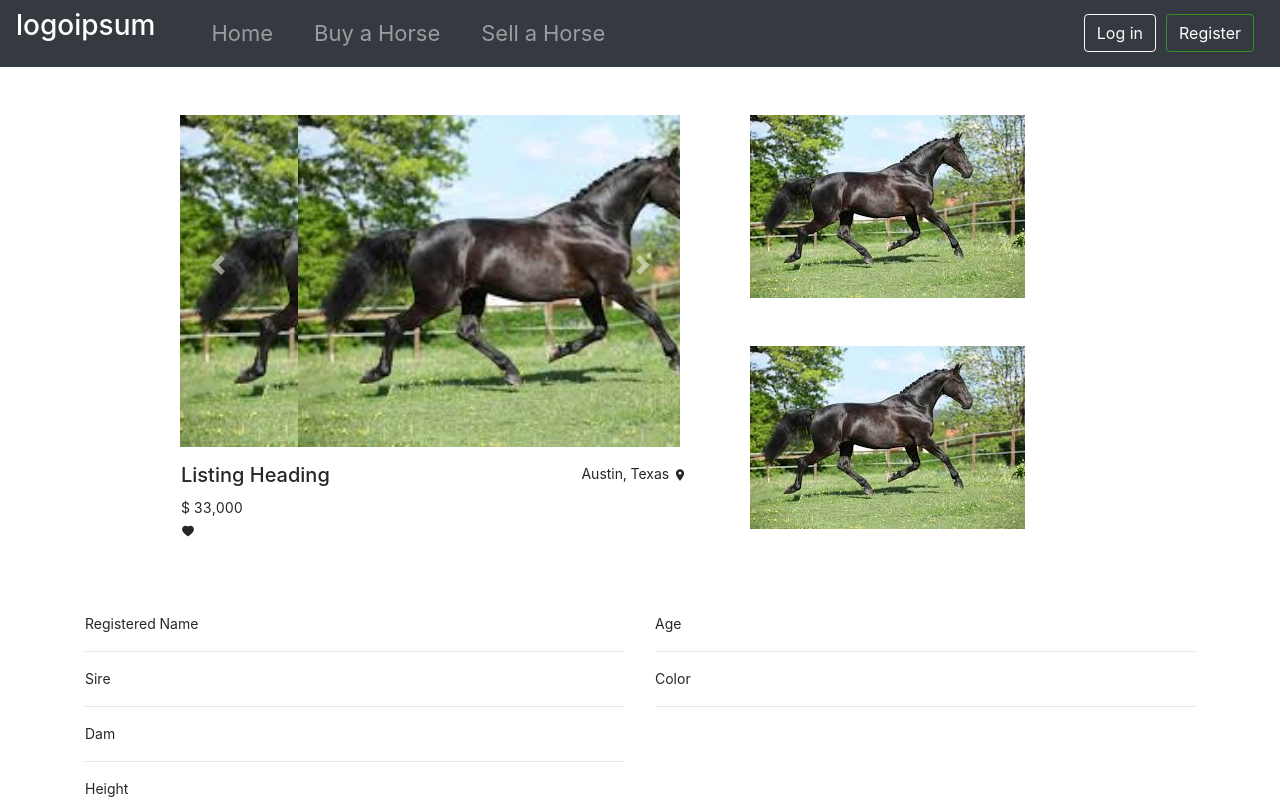
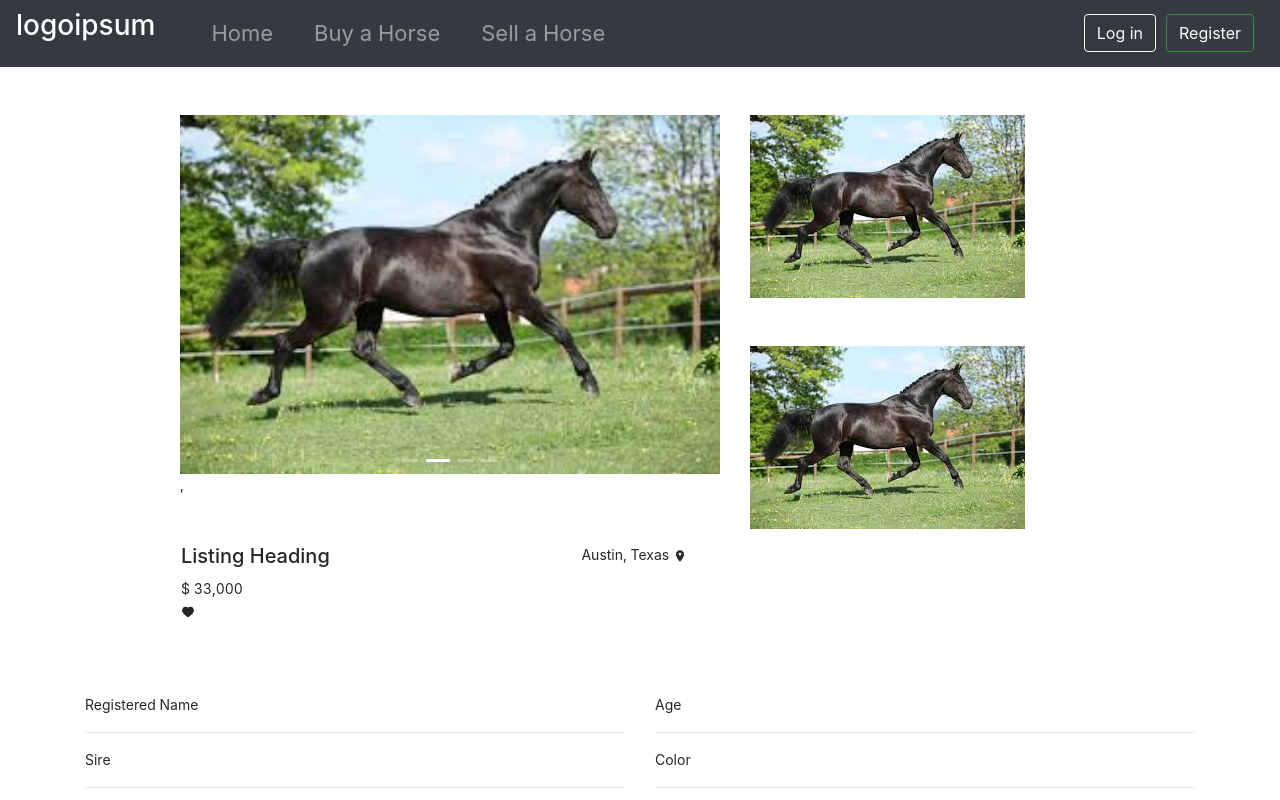
Before and after one commit to B2Gdevs/horse-market-react, a React (Create React App) app: page /listings-details in a window 1280 px wide. Shown: the top 800 px of the page. Built offline with nearby package versions, Linux system fonts and the light colour scheme.

Commit message:
resolved issue 10

```diff
--- a/package.json
+++ b/package.json
@@ -4,8 +4,9 @@
   "private": true,
   "dependencies": {
     "antd": "^4.16.0",
-    "bootstrap": "^4.3.1",
+    "bootstrap": "^4.6.0",
     "react": "^16.8.6",
+    "react-bootstrap": "^1.6.1",
     "react-dom": "^16.8.6",
     "react-horizontal-scrolling-menu": "^0.7.10",
     "react-icons": "^4.2.0",
--- a/src/details/ListingsDetails.js
+++ b/src/details/ListingsDetails.js
@@ -10,6 +10,7 @@ import {MdLocationOn} from 'react-icons/md';
 import {AiFillHeart} from 'react-icons/ai';
 import {AiOutlineMail} from 'react-icons/ai';
 import {Modal, Button} from 'antd';
+import {Carousel} from 'antd';
 import 'antd/dist/antd.css';
 
 const Styles = styled.div`
@@ -44,37 +45,42 @@ const ListingsDetails = () => {
         setIsModalVisible(false);
     };
 
+    const contentStyle = {
+        height: '160px',
+        color: '#fff',
+        lineHeight: '160px',
+        textAlign: 'center',
+        background: '#364d79',
+    };
 
     return (
         <Styles>
             <div className="">
                 <div className="container my-4">
                     <div className="row">
+
                         <div className="col-md-6 offset-md-1 my-4">
-                            <div id="carouselExampleControls" className="carousel slide slider mb-2"
-                                 data-ride="carousel">
-                                <div className="carousel-inner">
-                                    <div className="carousel-item active">
-                                        <img className="d-block w-100" src={horse1} alt={"img"}/>
-                                    </div>
-                                    <div className="carousel-item">
-                                        <img className="d-block w-100" src={horse1} alt={"img"}/>
-                                    </div>
-                                    <div className="carousel-item">
-                                        <img className="d-block w-100" src={horse1} alt={"img"}/>
-                                    </div>
+                            <div className="row">
+                                <div className="col-md-12">
+
+                                    <Carousel autoplay>
+                                        <div>
+                                            <img className={"w-100"} src={horse1} />
+                                        </div>
+                                        <div>
+                                            <img className={"w-100"} src={horse1}/>
+                                        </div>
+                                        <div>
+                                            <img className={"w-100"} src={horse1} />
+                                        </div>
+                                        <div>
+                                            <img className={"w-100"} src={horse1} />
+                                        </div>
+                                    </Carousel>,
+
                                 </div>
-                                <a className="carousel-control-prev" href="#carouselExampleControls" role="button"
-                                   data-slide="prev">
-                                    <span className="carousel-control-prev-icon" aria-hidden="true"></span>
-                                    <span className="sr-only">Previous</span>
-                                </a>
-                                <a className="carousel-control-next" href="#carouselExampleControls" role="button"
-                                   data-slide="next">
-                                    <span className="carousel-control-next-icon" aria-hidden="true"></span>
-                                    <span className="sr-only">Next</span>
-                                </a>
                             </div>
+
                             <div className="row my-5 pl-3 pr-5">
                                 <div className="mr-auto">
                                     <h5>Listing Heading</h5>
@@ -86,6 +92,7 @@ const ListingsDetails = () => {
                                 </div>
                             </div>
                         </div>
+
                         <div className="col-md-4">
                             <div className="row">
                                 <div className="col-md-12">
```
Also changed, not shown: src/notes.txt, 1 other file (tests, documents, lock files or other folders).
